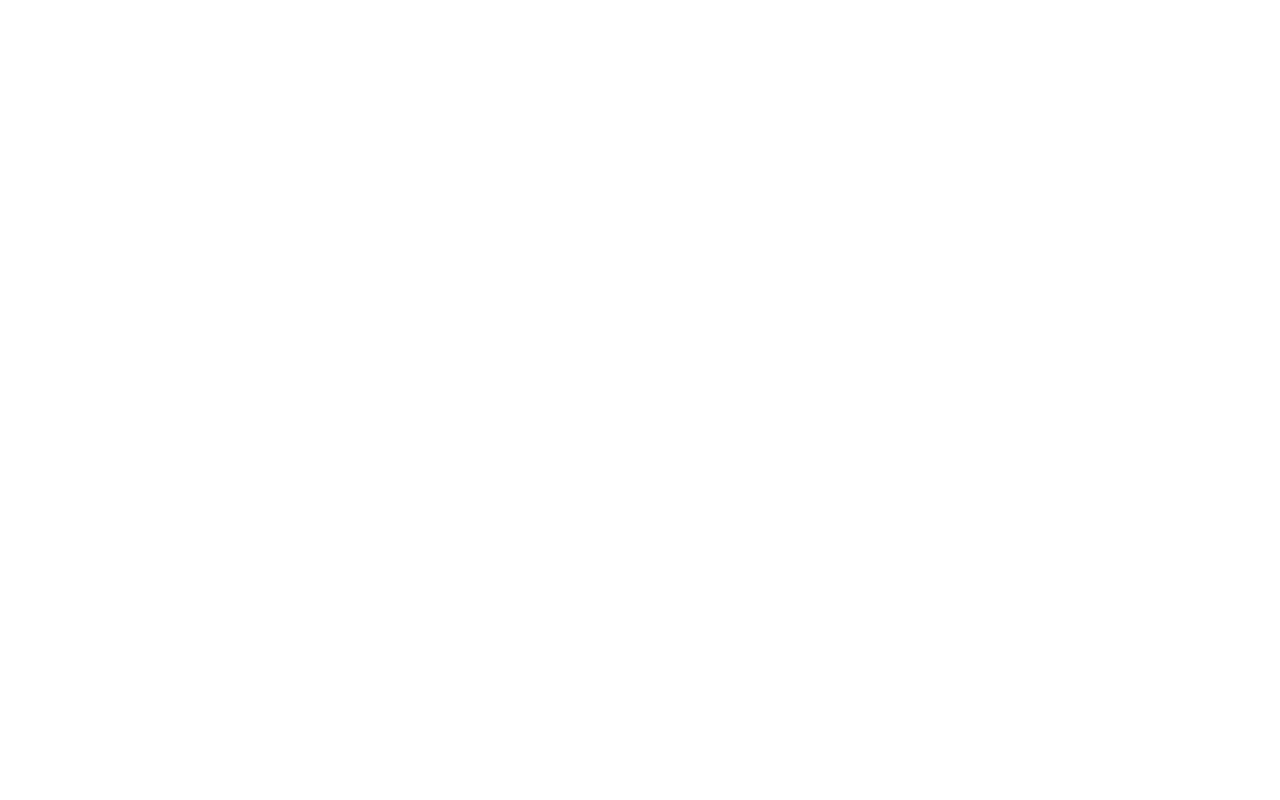
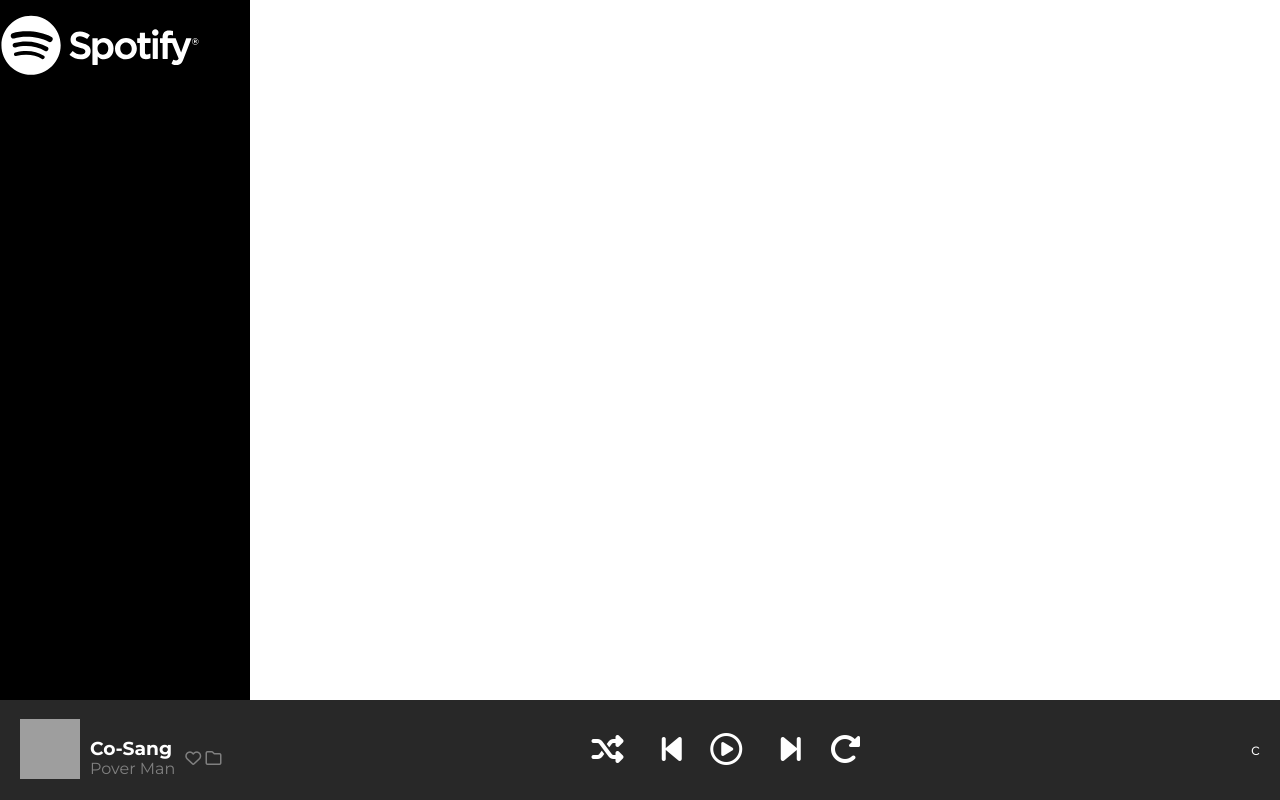
Before and after one commit to DarioOliviero24/html-css-spotifyweb, a plain HTML site: page index.html in a window 1280 px wide. Drawn offline with Linux system fonts and the light colour scheme; grey boxes are pictures that could not be loaded.

Commit message:
creazione-footer-e -parte-del-main

```diff
--- a/css/style.css
+++ b/css/style.css
@@ -18,13 +18,106 @@ html a {
 html img {
     max-width: 100%;
 }
-
-/*HEADER*/
+.color-white{
+   color: white;
 
 
 
+}
+.color-grey{
+    color: grey;
+
+
+}
+.Size{
+    font-size: 2rem;
+}
+
 /*MAIN*/
 
+/*BLACK AREA*/
+.Black-area{
+    background-color: black;
+    height: calc(100vh - 100px);
+    width: 250px;
+}
+.logo{
+    width: 200px;
+    height: 50px;
+    padding-top: 15px;
+
+}
 
 
 /*FOOTER*/
+.flex{
+    display: flex;
+    justify-content: space-between;
+    align-items: center;
+
+}
+.Bg-grey{
+    background-color: #282828;
+    color: white;
+}
+.barra {
+    position: fixed;
+    bottom: 0;
+    width: 100%;
+    height: 100px;
+    line-height: 60px;
+}
+.Margin-Left{
+    margin-left: 20px;
+}
+.Margin-right{
+    margin-right: 20px;
+}
+.Img-co-sang{
+    height: 60px;
+    width: 60px;
+    display: inline;
+
+}
+.Img-co-sang:hover{
+    opacity: 1;
+}
+.Left-fot {
+    display: flex;
+    padding-top: 17px;
+}
+.h3-fot{
+    margin-left: 10px;
+    margin-bottom: -20px;
+}
+.p-fot{
+
+    color: grey;
+    margin-left: 10px;
+    margin-top: -20px;
+}
+.H3-p{
+    display: flex;
+    flex-direction: column;
+
+}
+.i-fot{
+    padding-top: 10px;
+    margin-left: 10px;
+    color: grey;
+}
+#shuffle{
+    margin-left: -20px;
+}
+#backward {
+    margin-left: 30px;
+}
+#circle {
+    margin-left: 20px;
+}
+#forward {
+    margin-left: 30px;
+}
+#rotate {
+    margin-left: 20px;
+}
--- a/index.html
+++ b/index.html
@@ -17,13 +17,60 @@
         crossorigin="anonymous" referrerpolicy="no-referrer" />
 </head>
 <body>
-    <header>
+    <main>
+        <div class="Black-area">
+            <div class="logo">
+                <img src="./img/logo.svg" alt="logo">
+            </div>
 
-    </header>
-    <main>
+        </div>
 
     </main>
     <footer>
+        <div class="Bg-grey flex barra">
+            <!--Footer left-->
+            <div class="Margin-Left">
+                <div class="Left-fot">
+                    <img class="Img-co-sang" src="https://staticfanpage.akamaized.net/musicfanpage/wp-content/uploads/2009/12/co-sang.jpg" alt="Co-Sang">
+                    <div class="H3-p">
+                      <h3 class="h3-fot">Co-Sang</h3>
+                      <p class="p-fot">Pover Man</p>
+                    </div>
+
+                    <div class="i-fot">
+                        <i class="fa-regular fa-heart"></i>
+                        <i class="fa-regular fa-folder"></i>
+                    </div>
+
+                </div>
+
+
+
+
+            </div>
+
+            <!--Footer center-->
+
+            <div class="Size">
+                   <i id="shuffle" class="fa-solid fa-shuffle"></i>
+                   <i id="backward" class="fa-solid fa-backward-step"></i>
+                   <i id="circle" class="fa-regular fa-circle-play"></i>
+                   <i id="forward" class="fa-solid fa-forward-step"></i>
+                   <i id="rotate" class="fa-solid fa-rotate-right"></i><br>
+
+
+
+
+            </div>
+
+            <!--Footer right-->
+
+            <div class="Margin-right">
+                c
+
+            </div>
+
+        </div>
 
     </footer>
 
```
